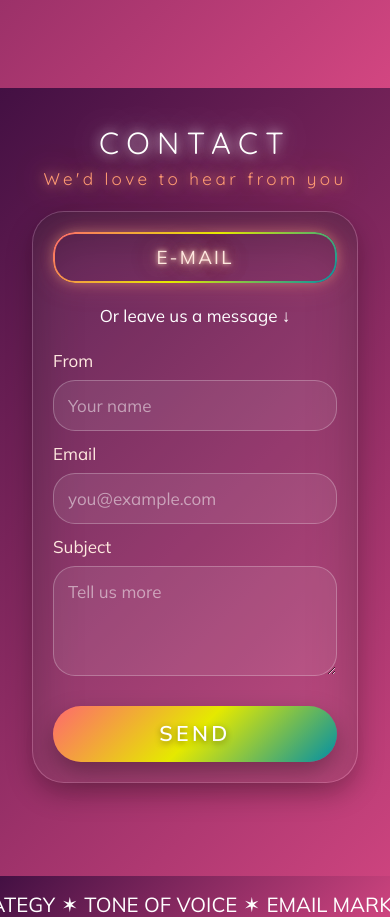
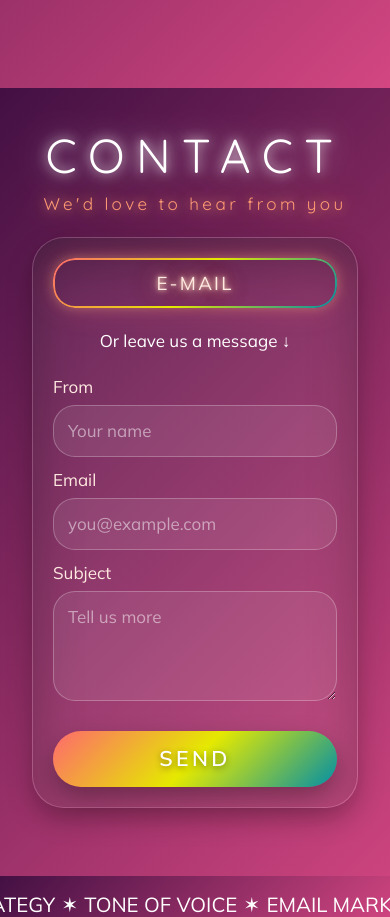
Before and after one commit to KrishnaKumarHariprasannan/katha-marketing-site, a Next.js app: page / in a window 390 px wide. Shown: the part 1600-2517 px from the top of the page. Built offline with nearby package versions, Linux system fonts and the light colour scheme.

Commit message:
Fix styling on small mobile devices

```diff
--- a/app/globals.css
+++ b/app/globals.css
@@ -306,10 +306,6 @@ body {
   margin: 0 0 var(--space-md);
 }
 
-#contact .services__title {
-  font-size: clamp(1.8rem, 4.5vw, 3.2rem);
-}
-
 #contact .hero__subtitle {
   font-size: 1.1rem;
   letter-spacing: var(--track-md);
@@ -556,6 +552,16 @@ body {
   gap: var(--space-md);
   font-family: var(--font-mulish), system-ui, sans-serif;
 }
+
+.contact__title {
+  margin: 0 0 0;
+  font-size: clamp(2rem, 5vw, 4rem);
+  letter-spacing: var(--track-lg);
+  text-transform: uppercase;
+  font-family: var(--font-quicksand), system-ui, sans-serif;
+  text-shadow: var(--glow-white-1), var(--glow-white-2);
+}
+
 .contact__subtitle {
   margin: 0 0 var(--space-xl);
   font-size: 1.8em;
@@ -666,6 +672,13 @@ body {
   .services__grid { gap: var(--space-lg); }
 }
 
+/* Reduce hero background image size on short viewports */
+@media (max-height: 700px) {
+  .hero {
+    background-size: clamp(240px, 36vw, 44vw), auto;
+  }
+}
+
 /* Enforce desktop defaults above mobile breakpoint */
 @media (min-width: 641px) {
   .hero__menu { display: inline-flex !important; }
@@ -708,7 +721,6 @@ body {
   .services__title { font-size: clamp(2.8rem, 12vw, 3.6rem); letter-spacing: 0.24em; }
   .services__subtitle { font-size: 1rem; letter-spacing: 0.2em; text-transform: none;}
   .services__grid { display: none !important; }
-  .services__carousel { display: none !important; }
 
   .service-card { min-height: 360px; }
   /* Hide overlay next buttons on mobile */
@@ -806,5 +818,6 @@ body {
   }
   .services__overlay-close:hover { filter: brightness(1.05); }
 
+  .contact__title { font-size: clamp(2.8rem, 12vw, 3.6rem); letter-spacing: 0.24em; }
   .contact__subtitle { font-size: 1rem; letter-spacing: 0.2em; text-transform: none; margin: 0;}
 }
--- a/app/page.tsx
+++ b/app/page.tsx
@@ -263,7 +263,7 @@ export default function Home() {
         ref={contactRef}
       >
         <header className="services__header">
-          <h2 id="contact-title" className="services__title">
+          <h2 id="contact-title" className="contact__title">
             Contact
           </h2>
           <p className="contact__subtitle">We'd love to hear from you</p>
```
